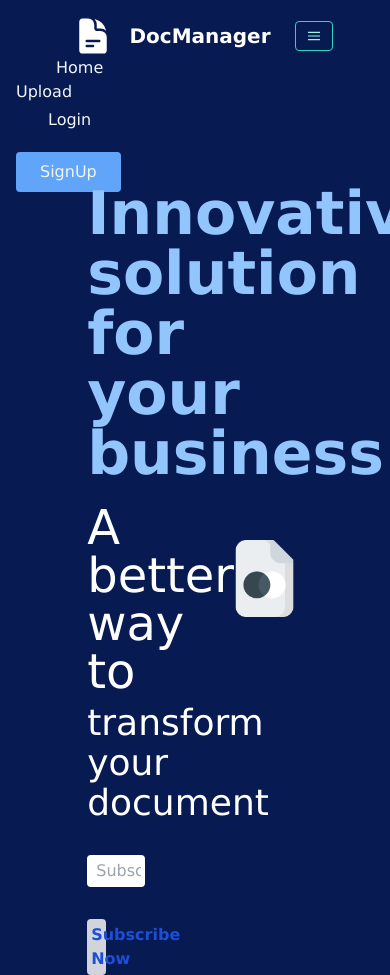
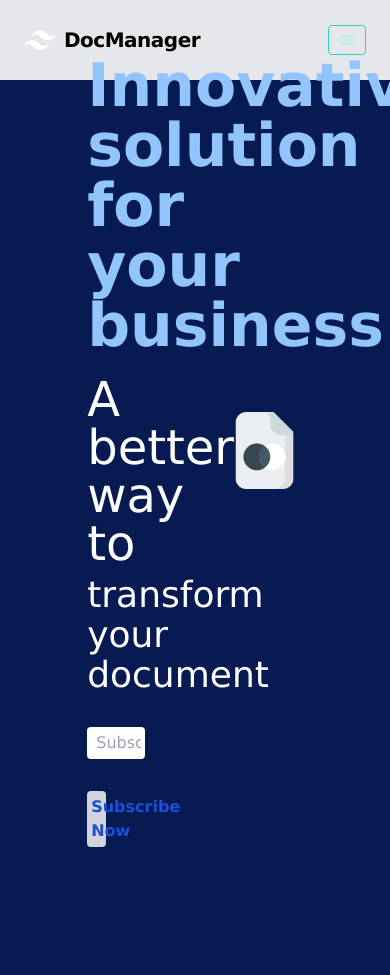
Before and after one commit to izaanahmed55/react_docmanager_ui, a React (Create React App) app: page / in a window 390 px wide. Shown: the top 975 px of the page. After the commit the page ends 847 px from the top, so only its background shows below. Built offline with nearby package versions, Linux system fonts and the light colour scheme.

Commit message:
nevbar responsiveness done

```diff
--- a/src/navBar.js
+++ b/src/navBar.js
@@ -1,51 +1,40 @@
-import React from "react";
+import React, { useState } from "react";
 import { Link } from "react-router-dom";
 
 const NavBar = () => {
+
+    const [navbar, setNavbar] = useState(false)
+
     return(
         <>
-            <nav className="flex items-center justify-center flex-wrap p-4">
-
-                <div className="flex justify-center items-center flex-shrink-0 text-white mr-6">
-
-                    <svg xmlns="http://www.w3.org/2000/svg" viewBox="0 0 24 24" fill="currentColor" className="mx-4 w-10 h-10">
-                        <path fill-rule="evenodd" d="M5.625 1.5c-1.036 0-1.875.84-1.875 1.875v17.25c0 1.035.84 1.875 1.875 1.875h12.75c1.035 0 1.875-.84 1.875-1.875V12.75A3.75 3.75
-                        0 0016.5 9h-1.875a1.875 1.875 0 01-1.875-1.875V5.25A3.75 3.75 0 009 1.5H5.625zM7.5 15a.75.75 0 01.75-.75h7.5a.75.75 0 010 1.5h-7.5A.75.75 0 017.5 15zm.75
-                        2.25a.75.75 0 000 1.5H12a.75.75 0 000-1.5H8.25z" clip-rule="evenodd" />
-                        <path d="M12.971 1.816A5.23 5.23 0 0114.25 5.25v1.875c0 .207.168.375.375.375H16.5a5.23 5.23 0 013.434 1.279 9.768 9.768 0 00-6.963-6.963z" />
-                    </svg>
-
-                    <Link to="/homepage"> <span className="text-white text-xl font-bold"> DocManager </span> </Link>
+            <nav className="flex items-center justify-between flex-wrap bg-gray-200 p-6">
+                <div className="flex items-center flex-shrink-0 text-white mr-6">
+                    <svg className="fill-current h-8 w-8 mr-2" width="54" height="54" viewBox="0 0 54 54" xmlns="http://www.w3.org/2000/svg"><path d="M13.5 22.1c1.8-7.2 6.3-10.8 13.5-10.8 10.8 0 12.15 8.1 17.55 9.45 3.6.9 6.75-.45 9.45-4.05-1.8 7.2-6.3 10.8-13.5 10.8-10.8 0-12.15-8.1-17.55-9.45-3.6-.9-6.75.45-9.45 4.05zM0 38.3c1.8-7.2 6.3-10.8 13.5-10.8 10.8 0 12.15 8.1 17.55 9.45 3.6.9 6.75-.45 9.45-4.05-1.8 7.2-6.3 10.8-13.5 10.8-10.8 0-12.15-8.1-17.55-9.45-3.6-.9-6.75.45-9.45 4.05z"/></svg>
+                    <span className="font-semibold text-xl text-black tracking-tight">DocManager</span>
                 </div>
-
-                <div className="block lg:hidden">
-
-                    <button className="flex items-center px-3 py-2 border rounded text-teal-200 border-teal-400 hover:text-white hover:border-white">
-                    <svg className="fill-current h-3 w-3" viewBox="0 0 20 20" xmlns="http://www.w3.org/2000/svg"><title>Menu</title><path d="M0 3h20v2H0V3zm0 6h20v2H0V9zm0
-                    6h20v2H0v-2z"/></svg>
+                <div className="block lg:hidden" >
+                    <button className="flex items-center px-3 py-2 border rounded text-teal-200 border-teal-400 hover:text-white hover:border-white"  onClick={()=>setNavbar(!navbar)}>
+                        <svg className="fill-current h-3 w-3" viewBox="0 0 20 20" xmlns="http://www.w3.org/2000/svg" >
+                            <title>Menu</title>
+                            <path d="M0 3h20v2H0V3zm0 6h20v2H0V9zm0 6h20v2H0v-2z"/>
+                        </svg>
                     </button>
                 </div>
-
-                <div className="w-full block flex-grow lg:flex lg:items-center lg:w-auto">
-
-                    <div className="text-md justify-center lg:flex-grow">
-
-                        <Link to="/homepage" className="block lg:inline-block lg:mt-0 text-gray-100 hover:text-gray-100 ml-10 mr-8">
-                            Home
+                <div className={`w-full ${navbar? "block" : "hidden"}  flex-grow lg:flex lg:items-center lg:w-auto`}>
+                    <div className="text-sm lg:flex-grow">
+                    <Link to="/" className="block mt-4 lg:inline-block lg:mt-0 text-gray-500 hover:text-white mr-4">
+                        Home
+                    </Link>
+                    <Link to="/upload" className="block mt-4 lg:inline-block lg:mt-0 text-gray-500 hover:text-white mr-4">
+                        Upload
+                    </Link>
+                    </div>
+                    <div>
+                        <Link to="/loginform" className="block mt-4 lg:inline-block lg:mt-0 text-gray-500 hover:text-white mr-4">
+                            Login
                         </Link>
-
-                        <Link to="/upload" className="block lg:inline-block lg:mt-0 text-gray-100 hover:text-gray-100 mr-6">
-                            Upload
-                        </Link>
-                    </div>
-
-                    <div>
-                        <Link to="/loginform" className="underline-offset-5 mx-4 inline-block text-md px-4 py-2 leading-none rounded text-gray-100 border-gray-100"> Login </Link>
-                    </div>
-
-                    <div>
-                        <Link to="/signupform" className="bg-blue-400 inline-block text-md px-6 py-3 leading-none rounded text-gray-100 hover:text-gray-400
-                        hover:bg-gray-100 mt-4 lg:mt-0"> SignUp </Link>
+                        <Link to="/signupform" className="inline-block text-md px-4 py-2 leading-none border rounded text-gray-500 border-white hover:border-transparent
+                        hover:text-teal-500 hover:bg-white mt-4 lg:mt-0">Sign Up</Link>
                     </div>
                 </div>
             </nav>
```
Also changed, not shown: public/images/logo.png (added), public/images/logoo.png (added).
